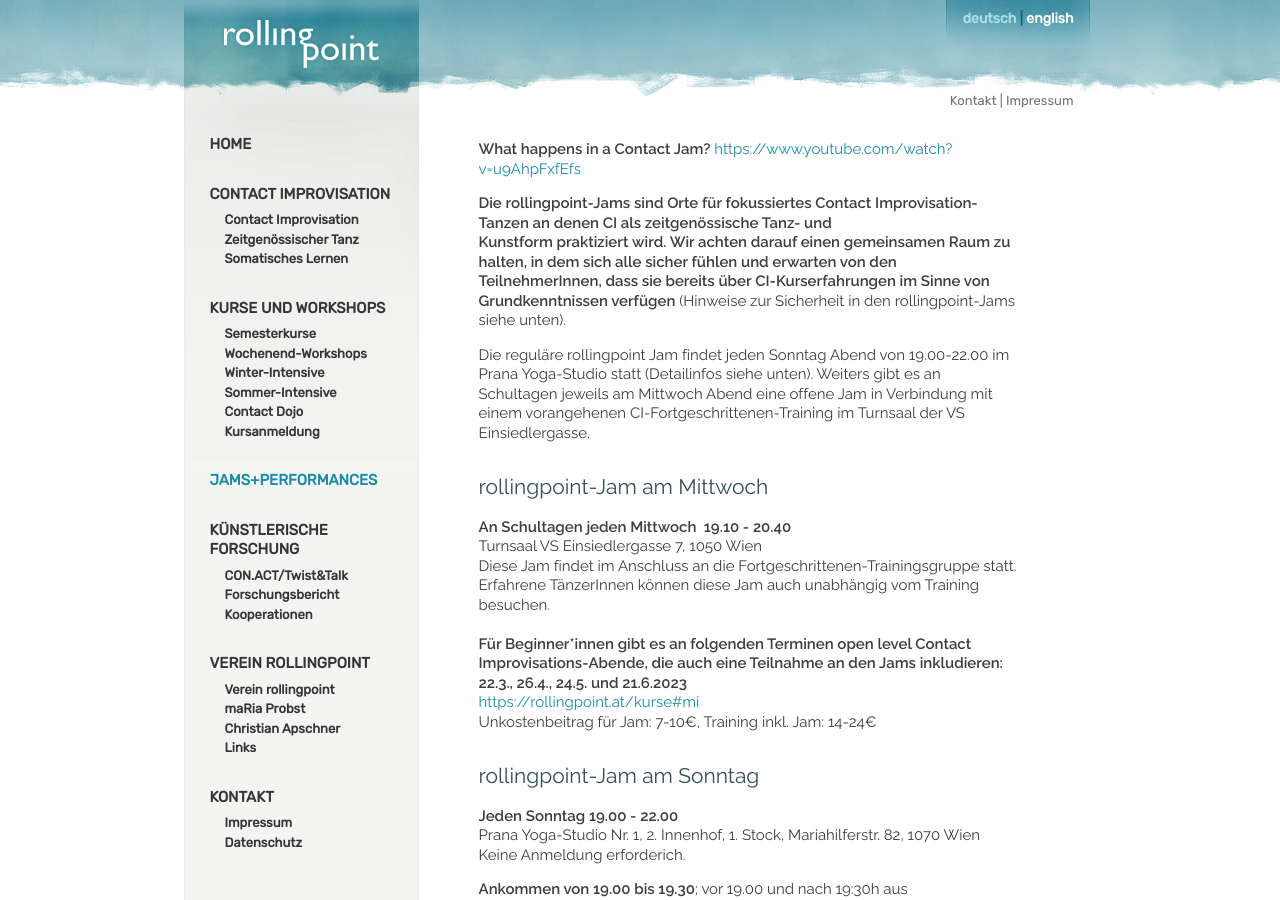
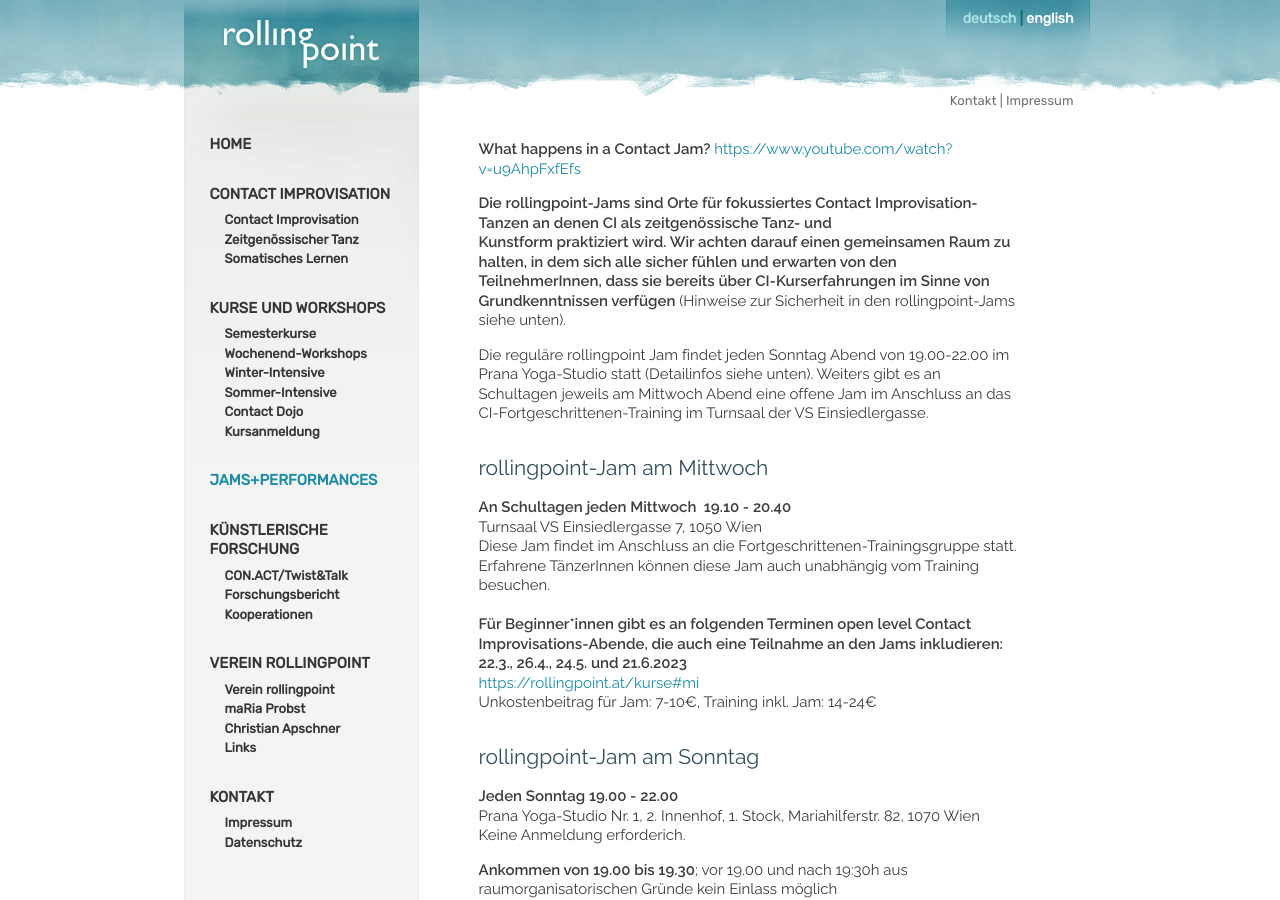
Before and after one commit to manulari/rollingpointat, a Jekyll site: the page built from _pages_de/jams.md, in a window 1280 px wide and 900 px high. Built offline with Jekyll 4.4.1, drawn with Linux system fonts in a browser that asks for light colours; comment, search, counter and statistics services are not loaded.

Commit message:
Update page (de) “jams”

```diff
--- a/_pages_de/jams.md
+++ b/_pages_de/jams.md
@@ -7,7 +7,7 @@ other_lang: ""
 
 **Die rollingpoint-Jams sind Orte für fokussiertes Contact Improvisation-Tanzen an denen CI als zeitgenössische Tanz- und Kunstform praktiziert wird. Wir achten darauf einen gemeinsamen Raum zu halten, in dem sich alle sicher fühlen und erwarten von den TeilnehmerInnen, dass sie bereits über CI-Kurserfahrungen im Sinne von Grundkenntnissen verfügen** (Hinweise zur Sicherheit in den rollingpoint-Jams siehe unten).
 
-Die reguläre rollingpoint Jam findet jeden Sonntag Abend von 19.00-22.00 im Prana Yoga-Studio statt (Detailinfos siehe unten). Weiters gibt es an Schultagen jeweils am Mittwoch Abend eine offene Jam in Verbindung mit einem vorangehenen CI-Fortgeschrittenen-Training im Turnsaal der VS Einsiedlergasse.[](/dojo)
+Die reguläre rollingpoint Jam findet jeden Sonntag Abend von 19.00-22.00 im Prana Yoga-Studio statt (Detailinfos siehe unten). Weiters gibt es an Schultagen jeweils am Mittwoch Abend eine offene Jam im Anschluss an das CI-Fortgeschrittenen-Training im Turnsaal der VS Einsiedlergasse.[](/dojo)
 
 ## rollingpoint-Jam am Mittwoch
 
```
